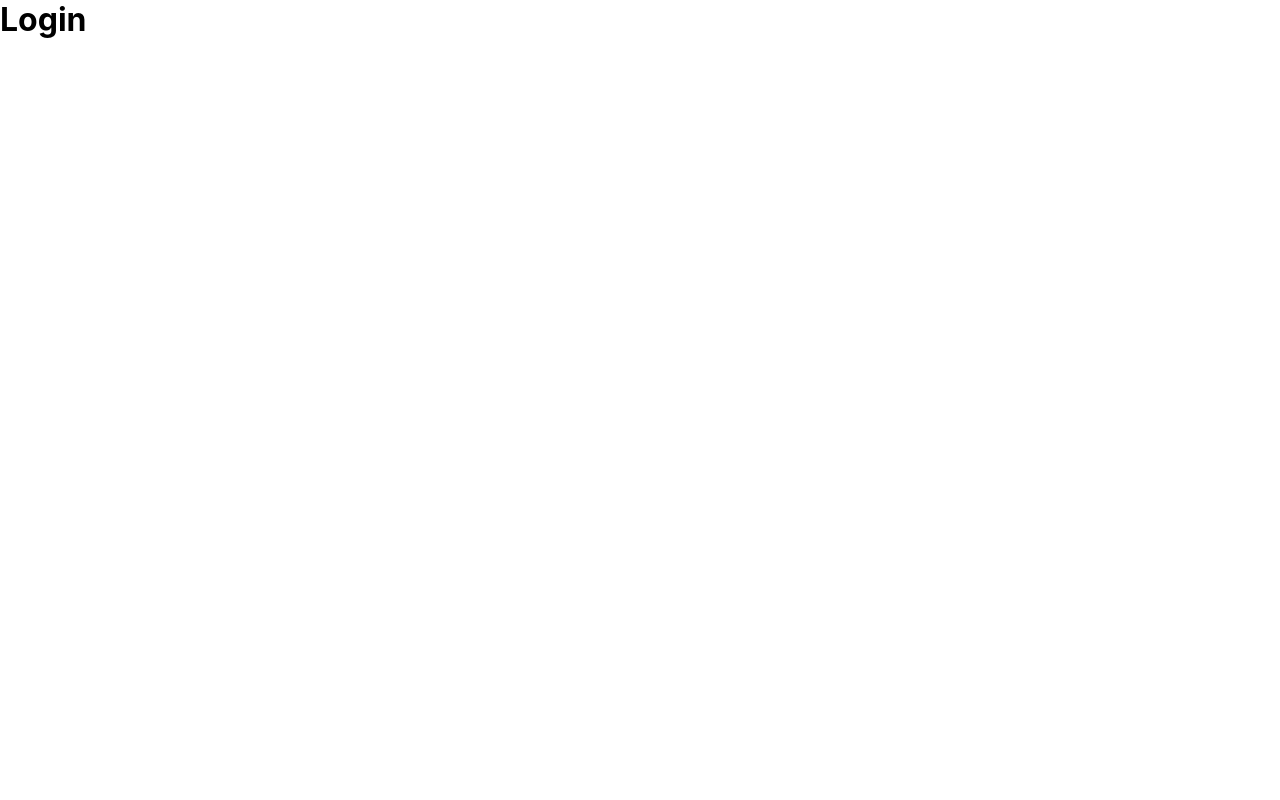
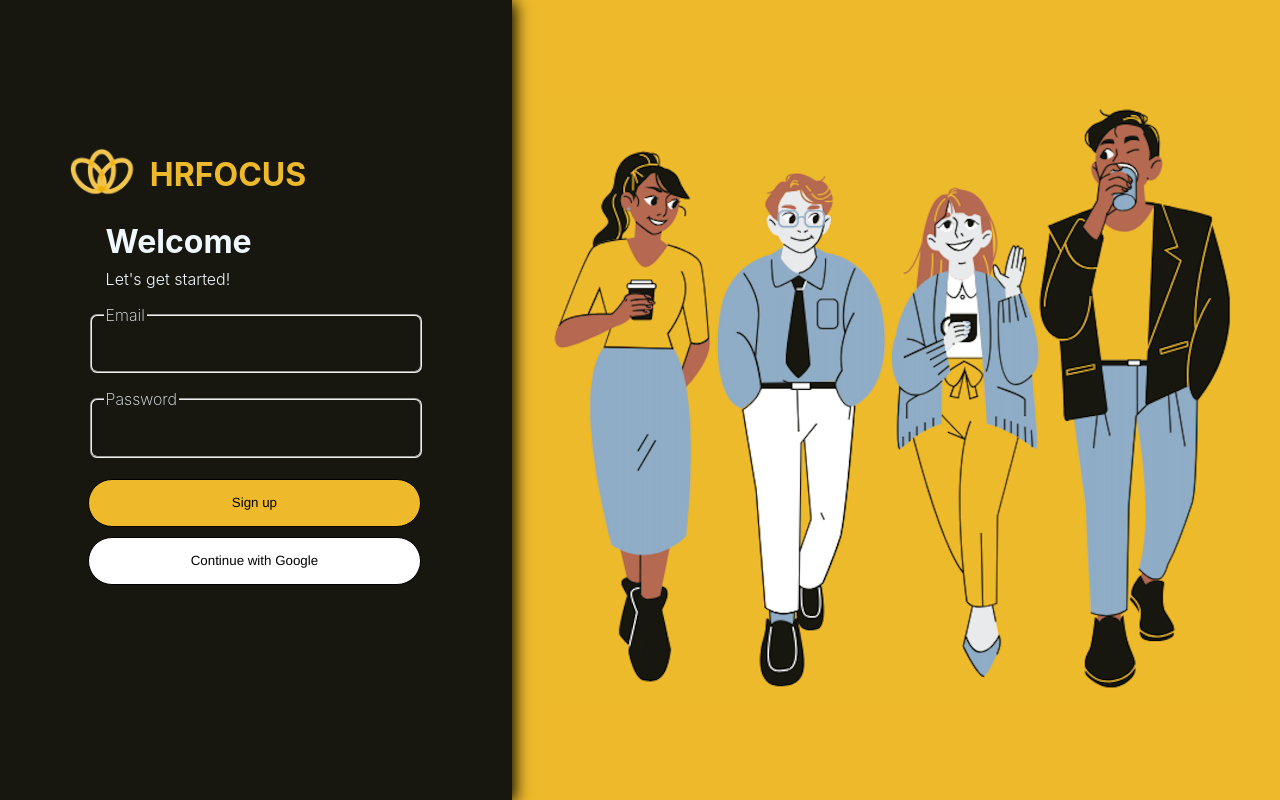
Before and after one commit to HRFocus/HRFocusFE, a React (Create React App) app: page /login in a window 1280 px wide. Built offline with nearby package versions, Linux system fonts and the light colour scheme.

Commit message:
done with Login Page

```diff
--- a/src/pages/Login/Login.css
+++ b/src/pages/Login/Login.css
@@ -0,0 +1,57 @@
+.login-container {
+    background-color: #eeba2b;
+    height: 100vh;
+    display: flex;
+  }
+
+  .form-section {
+    background-color: #171710;
+    height: 100%;
+    width: 40%;
+    color: aliceblue;
+    box-shadow: 3px 2px 15px 0px black;
+    padding: 10% 2% 5%;
+  }
+
+  .image-section {
+    display: flex;
+    justify-content: center;
+    align-items: center;
+    width: 60%;
+  }
+
+  .name-logo > h1{
+    color: #eeba2b;
+  }
+    .name-logo {
+    display: flex;
+    flex-direction: row;
+    justify-content: center;
+    align-items: center;
+    margin-left: -11rem;
+  }
+
+  .name-logo > img {
+    width: 150px;
+    margin-right: -30px;
+  }
+  .welcome-text{
+    margin-left: 5rem ;
+  }
+  .welcome-text > p{
+    font-weight: 300;
+    margin-top: 0.5rem;
+  }
+  fieldset{
+
+    border-radius: 7px;
+    width: 100%;
+    margin-top: 0.5rem;
+    margin-bottom: 1rem;
+  }
+  .login-form{
+    padding: 0.5rem 4rem;
+  }
+  legend{
+    font-weight: 250;
+}
--- a/src/pages/Login/Login.js
+++ b/src/pages/Login/Login.js
@@ -1,9 +1,52 @@
-import React from 'react'
-
+import React from "react";
+import "./Login.css";
+import loginImage from "../../utils/Images/loginPageImg.png";
+import logo from "../../utils/Images/logo.png";
+import Input from "../../shared/FormElements/Input/Input";
+import Buttons from "../../shared/FormElements/Buttons/Buttons";
 const Login = () => {
   return (
-    <div> <h1>Login</h1> </div>
-  )
-}
+    <div className="login-container">
+      <div className="form-section">
+        <div className="name-logo">
+          <img src={logo} alt={logo} />
+          <h1> HRFOCUS</h1>
+        </div>
+        <div className="welcome-text">
+          <h1>Welcome</h1>
+          <p>Let's get started!</p>
+        </div>
+        <form className="login-form">
+        <fieldset>
+          <legend>Email</legend>
+          <Input type="text" />
+          </fieldset>
+          <fieldset>
+          <legend>Password</legend>
+          <Input type="password" />
+          </fieldset>
+
+          <Buttons
+          backgroundColor="#eeba2b"
+          width="100%"
+          height="3rem"
+          borderRadius="50px"
+          marginLeft="-0.1rem"
+          >Sign up</Buttons>
+        <Buttons
+          backgroundColor="white"
+          width="100%"
+          height="3rem"
+          borderRadius="50px"
+          marginLeft="-0.1rem"
+          >Continue with Google</Buttons>
+        </form>
+      </div>
+      <div className="image-section">
+        <img src={loginImage} alt={"login"} height={"75%"} />
+      </div>
+    </div>
+  );
+};
 
 export default Login;
--- a/src/shared/FormElements/Buttons/Buttons.js
+++ b/src/shared/FormElements/Buttons/Buttons.js
@@ -8,7 +8,11 @@ const Buttons = (props) => {
         backgroundColor: props.backgroundColor,
         color: props.color,
         paddingLeft : props.padding,
-        paddingRight : props.padding
+        paddingRight : props.padding,
+        width: props.width,
+        height : props.height,
+        borderRadius: props.borderRadius,
+        marginLeft:props.marginLeft
       }}
       >{props.children}</button>
     </React.Fragment>
--- a/src/shared/FormElements/Input/Input.css
+++ b/src/shared/FormElements/Input/Input.css
@@ -0,0 +1,16 @@
+input{
+    background-color: #171710;
+    font-weight: 300;
+    color: white;
+    width: 100%;
+    height: 100%;
+    padding: 5px 20px;
+    border: none;
+    font-size: large;
+    /* border: 1px solid white; */
+    /* margin: 2rem 4rem 0.5rem; */
+    /* border-radius: 5px; */
+}
+input:focus{
+    outline: none;
+}
--- a/src/shared/FormElements/Input/Input.js
+++ b/src/shared/FormElements/Input/Input.js
@@ -0,0 +1,11 @@
+import React from 'react'
+import "./Input.css"
+const Input = (props) => {
+  return (
+    <input type={props.type} >
+
+    </input>
+  )
+}
+
+export default Input
```
Also changed, not shown: src/utils/Images/loginPageImg.png (added), src/utils/Images/logo.png (added).
